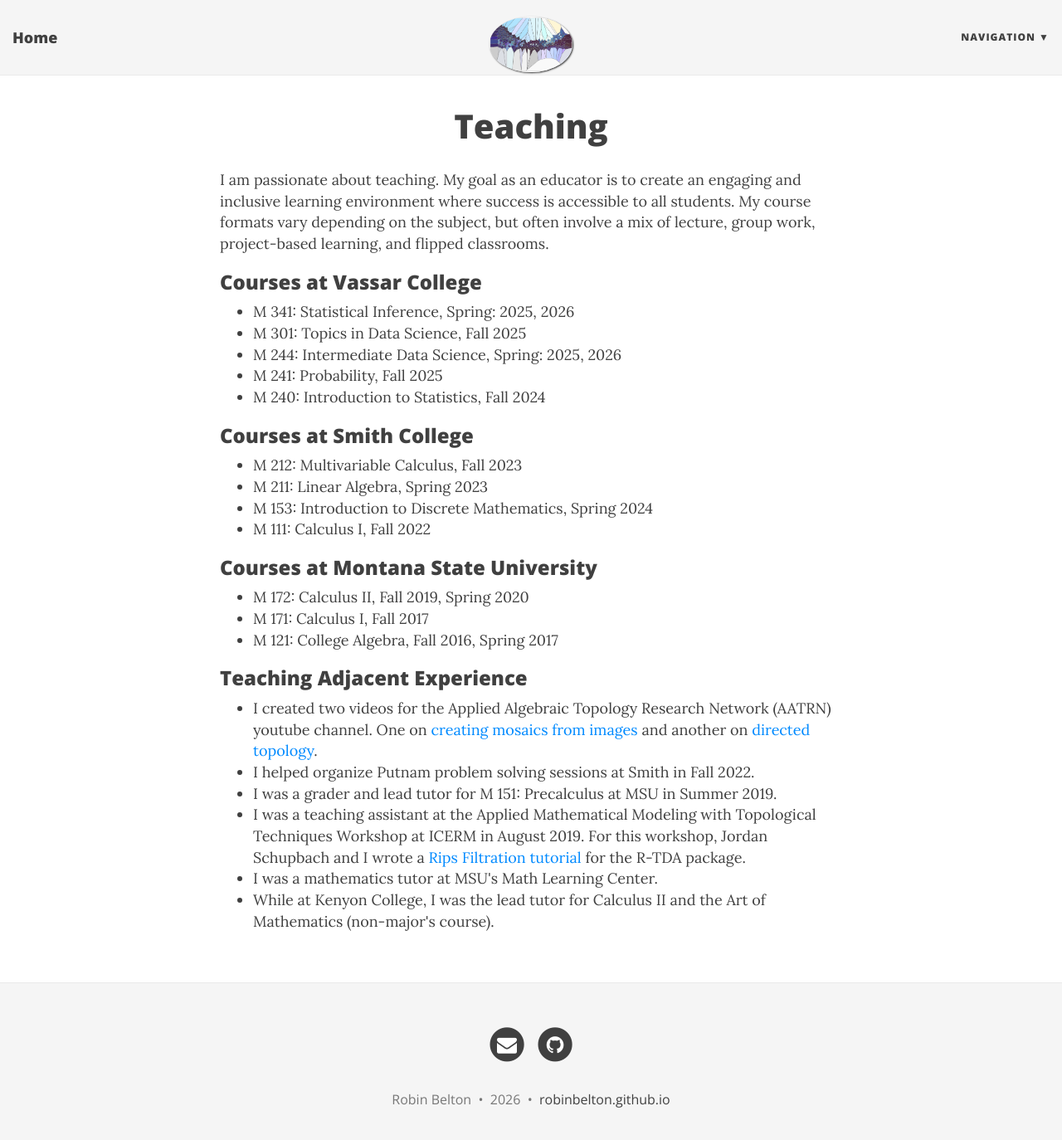
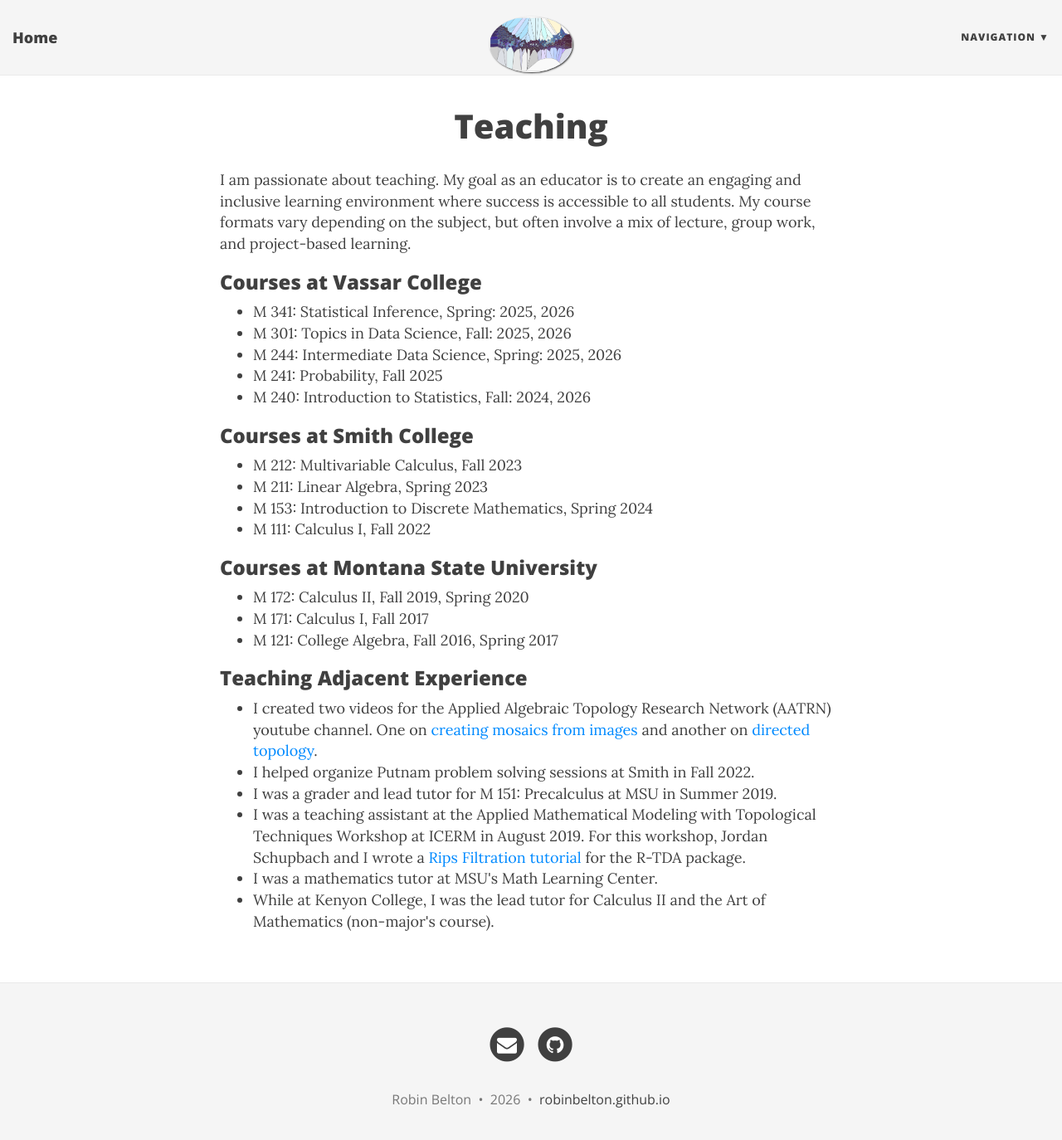
Before and after one commit to robinbelton/robinbelton.github.io, a Jekyll site: the page built from teaching.html, in a window 1280 px wide and 1387 px high. Shown: the top 1374 px of the window at 83% size. Built offline with Jekyll 4.4.1, drawn with Linux system fonts in a browser that asks for light colours; nearby versions of some CDN libraries.

Commit message:
Edit teaching page

```diff
--- a/teaching.html
+++ b/teaching.html
@@ -5,15 +5,15 @@ subtitle:
 use-site-title: true
 ---
 
-I am passionate about teaching. My goal as an educator is to create an engaging and inclusive learning environment where success is accessible to all students. My course formats vary depending on the subject, but often involve a mix of lecture, group work, project-based learning, and flipped classrooms.
+I am passionate about teaching. My goal as an educator is to create an engaging and inclusive learning environment where success is accessible to all students. My course formats vary depending on the subject, but often involve a mix of lecture, group work, and project-based learning.
 
 <h3>Courses at Vassar College</h3>
 <ul>
 <li>M 341: Statistical Inference, Spring: 2025, 2026 </li>
-<li>M 301: Topics in Data Science, Fall 2025</li>
+<li>M 301: Topics in Data Science, Fall: 2025, 2026</li>
 <li>M 244: Intermediate Data Science, Spring: 2025, 2026</li>
 <li>M 241: Probability, Fall 2025</li>
-<li>M 240: Introduction to Statistics, Fall 2024</li>
+<li>M 240: Introduction to Statistics, Fall: 2024, 2026</li>
 </ul>
 
 <h3>Courses at Smith College</h3>
```
